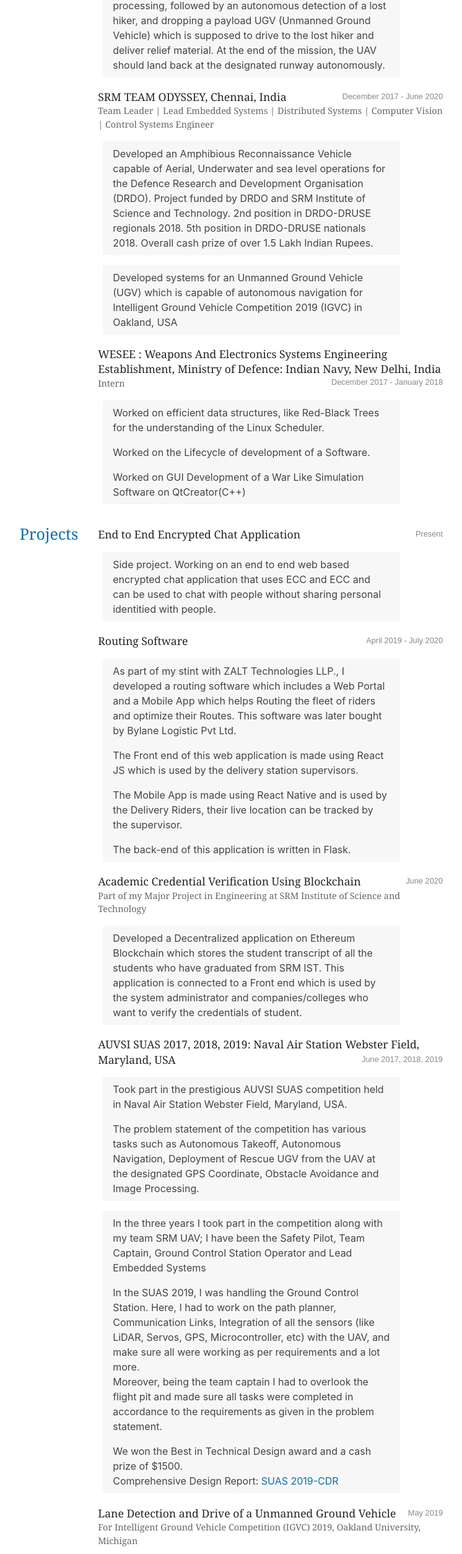
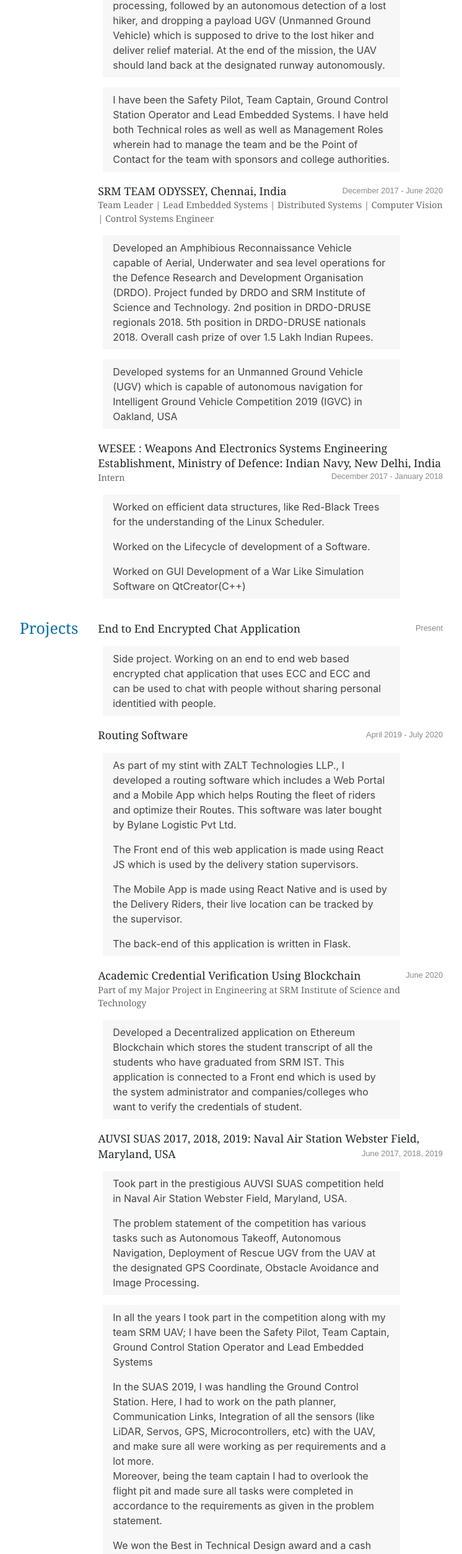
Before and after one commit to anantshukla/anantshukla.com, a React (Create React App) app: page / in a window 1280 px wide. Shown: the part 2758-5266 px from the top of the page at 62% size, without its empty margins (293-1039 px from the left). Built offline with nearby package versions, Linux system fonts and the light colour scheme.

Commit message:
12 Aug '20 - 3rd

```diff
--- a/public/index.html
+++ b/public/index.html
@@ -25,5 +25,16 @@
     <!--
       Hi Anant Shukla here
     -->
+    <!-- Global site tag (gtag.js) - Google Analytics -->
+
+    <script async src="https://www.googletagmanager.com/gtag/js?id=UA-175132063-1"></script>
+    <script>
+      window.dataLayer = window.dataLayer || [];
+      function gtag(){dataLayer.push(arguments);}
+      gtag('js', new Date());
+
+      gtag('config', 'UA-175132063-1');
+    </script>
+
   </body>
 </html>
--- a/src/ProfessionalExperience.js
+++ b/src/ProfessionalExperience.js
@@ -42,6 +42,11 @@
           <div className="listing-type">Team Manager | Embedded Systems Engineer | Distributed Systems</div>
           <div className="listing-description"><p>Best Technical Design in AUVSI SUAS 2019. Received cash prize 1500 USD. Competed in the 2018 and 2017 editions as well. The competition is held in Patuxent River Naval Airbase in Maryland, USA.</p></div>
           <div className="listing-description"><p>Problem statement requires the team to develop a UAV for a 20 mile mission capable of autonomously taking off and completing a way-point mission followed by obstacle avoidance and an ODLC task which requires image processing, followed by an autonomous detection of a lost hiker, and dropping a payload UGV (Unmanned Ground Vehicle) which is supposed to drive to the lost hiker and deliver relief material. At the end of the mission, the UAV should land back at the designated runway autonomously.</p></div>
+          <div className="listing-description">
+            <p>
+               I have been the Safety Pilot, Team Captain, Ground Control Station Operator and Lead Embedded Systems. I have held both Technical roles as well as well as Management Roles wherein had to manage the team and be the Point of Contact for the team with sponsors and college authorities.
+            </p>
+          </div>
         </div>
 
         <div className="position">
--- a/src/Projects.js
+++ b/src/Projects.js
@@ -74,10 +74,10 @@
           </div>
           <div className="listing-description">
             <p>
-              In the three years I took part in the competition along with my team SRM UAV; I have been the Safety Pilot, Team Captain, Ground Control Station Operator and Lead Embedded Systems
+              In all the years I took part in the competition along with my team SRM UAV; I have been the Safety Pilot, Team Captain, Ground Control Station Operator and Lead Embedded Systems
             </p>
             <p>
-              In the SUAS 2019, I was handling the Ground Control Station. Here, I had to work on the path planner, Communication Links, Integration of all the sensors (like LiDAR, Servos, GPS, Microcontroller, etc) with the UAV, and make sure all were working as per requirements and a lot more.
+              In the SUAS 2019, I was handling the Ground Control Station. Here, I had to work on the path planner, Communication Links, Integration of all the sensors (like LiDAR, Servos, GPS, Microcontrollers, etc) with the UAV, and make sure all were working as per requirements and a lot more.
             <br/>
               Moreover, being the team captain I had to overlook the flight pit and made sure all tasks were completed in accordance to the requirements as given in the problem statement.
             </p>
```
